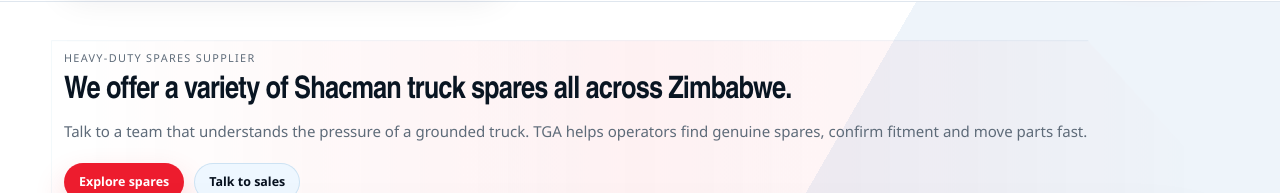
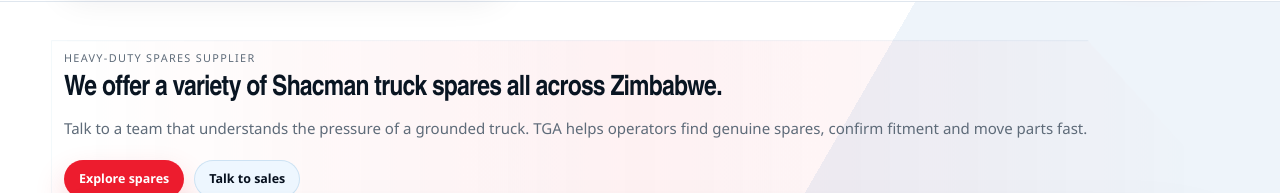
Before and after one commit to RonanJaeger721/TGA-, a Next.js app: page / in a window 1280 px wide. Shown: the part 158-351 px from the top of the page. Built offline with nearby package versions, Linux system fonts and the light colour scheme.

Commit message:
Extend hero text across desktop

```diff
--- a/app/globals.css
+++ b/app/globals.css
@@ -244,8 +244,8 @@
 }
 .home-hero h1 {
   max-width: 100%;
-  font-size: clamp(1.8rem, 2.42vw, 2.95rem);
-  line-height: 1.07;
+  font-size: clamp(1.75rem, 2.08vw, 2.55rem);
+  line-height: 1.06;
 }
 .hero-copy p:not(.eyebrow),
 .sub-hero p:not(.eyebrow),
@@ -261,7 +261,7 @@
   line-height: 1.55;
 }
 .hero-copy p:not(.eyebrow) {
-  max-width: 1120px;
+  max-width: 100%;
   margin-top: 12px;
 }
 .hero-actions { display: flex; flex-wrap: wrap; gap: 10px; margin-top: 20px; }
```
